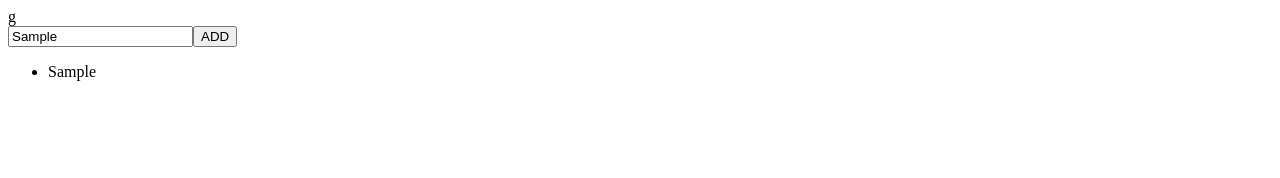
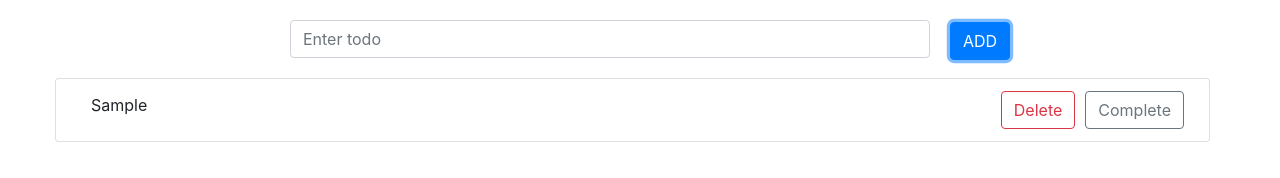
Before and after one commit to wkddngus5/redux-todo, a React app: page / in a window 1280 px wide. Both pictures are taken after typing "Sample" into the empty fields and a click on the button "ADD". Built offline with nearby package versions, Linux system fonts and the light colour scheme.

Commit message:
make container

```diff
--- a/src/acitons/index.js
+++ b/src/acitons/index.js
@@ -1,5 +1,10 @@
 export const ADD_TODO = 'ADD_TODO';
+export const DELETE_TODO = 'DELETE_TODO';
 
 export function addTodo(text) {
   return { type: ADD_TODO, text }
 };
+
+export function deleteTodo(index) {
+  return { type: DELETE_TODO, index }
+}
--- /dev/null
+++ b/src/components/AddTodo.css
@@ -0,0 +1,10 @@
+form#addTodo {
+    text-align: center;
+    vertical-align: middle;
+}
+
+input#inputTodo {
+    width: 50%;
+    margin: 20px;
+    display: inline-block;
+}
--- a/src/components/AddTodo.js
+++ b/src/components/AddTodo.js
@@ -1,32 +1,34 @@
-import React, {Component} from 'react'
+import React, { Component } from 'react';
+import { connect } from 'react-redux';
 
 import { addTodo } from "../acitons";
+import './AddTodo.css';
 
-class AddTodo extends Component {
-  constructor(props) {
-    super(props);
-    console.log(this.props);
-    this.onClick = this.onClick.bind(this);
-  }
+let AddTodo = ({ dispatch }) => {
+  let input;
 
-  componentDidMount() {
-    this.inputTodo = document.querySelector('#inputTodo');
-  }
-
-  onClick(e) {
-    e.preventDefault();
-    const { addTodo } = this.props;
-    addTodo(this.inputTodo.value);
-  }
-
-  render() {
-    return (
-      <form id='addTodo'>
-        <input id='inputTodo' placeholder='Enter todo'/>
-        <button type='submit' onClick={this.onClick}>ADD</button>
+  return (
+    <div>
+      <form id='addTodo' onSubmit={e => {
+        e.preventDefault();
+        dispatch(addTodo(input.value));
+        input.value = '';
+      }}
+      >
+        <input
+          ref={node => {
+            input = node;
+          }}
+          className='form-control'
+          id='inputTodo'
+          placeholder='Enter todo'
+        />
+        <button className='btn btn-primary' type='submit'>ADD</button>
       </form>
-    );
-  }
+    </div>
+  )
 }
 
+AddTodo = connect()(AddTodo);
+
 export default AddTodo;
--- /dev/null
+++ b/src/components/App.js
@@ -0,0 +1,14 @@
+import React from 'react';
+import PropTypes from 'prop-types'
+
+import AddTodo from './AddTodo';
+import VisibleTodoList from '../containers/VisibleTodoList';
+
+const App = () => (
+  <div>
+    <AddTodo/>
+    <VisibleTodoList/>
+  </div>
+);
+
+export default App;
--- a/src/components/Todo.js
+++ b/src/components/Todo.js
@@ -1,7 +1,20 @@
-import React from 'react';
+import React, {Component} from 'react';
+import PropTypes from 'prop-types';
 
-const Todo = ({ text }) => (
-  <li>{text}</li>
+const Todo = ({index, text}) => (
+  <li className='list-group-item row' data-item={index}>
+    <div className='col-sm text'>{text}</div>
+    <div className='col-sm complete'>
+      <button type="button" className="btn btn-outline-secondary">Complete</button>
+    </div>
+    <div className='col-sm delete'>
+      <button type="button" className="btn btn-outline-danger">Delete</button>
+    </div>
+  </li>
 );
 
+Todo.propTypes = {
+  text: PropTypes.string.isRequired
+};
+
 export default Todo;
--- /dev/null
+++ b/src/components/TodoList.css
@@ -0,0 +1,15 @@
+.col-sm {
+    display: inline-block;
+    vertical-align: middle;
+}
+
+.col-sm.text {
+    width: 60%;
+}
+
+.col-sm.complete, .col-sm.delete {
+    width: auto;
+    padding: 0 5px;
+    float: right;
+    display: inline-block;
+}
--- a/src/components/TodoList.js
+++ b/src/components/TodoList.js
@@ -1,22 +1,23 @@
-import React, {Component} from 'react'
+import React, { Component } from 'react';
+import PropTypes from 'prop-types'
 
 import Todo from './Todo';
+import './TodoList.css';
 
-class TodoList extends Component {
-  constructor(props) {
-    super(props);
-  }
+const TodoList = ({ todos }) => (
+  <ul className='list-group container'>
+    {todos.map((todo, index) => (
+      <Todo key={index} {...todo} />
+    ))}
+  </ul>
+);
 
-  render() {
-    const { todos } = this.props;
-    const todoEls = todos.map((todo, index) => (
-      <Todo key={index} {...todo} />
-    ));
-
-    return (
-      <ul>{todoEls}</ul>
-    );
-  }
-}
+TodoList.propTypes = {
+  todos: PropTypes.arrayOf(
+    PropTypes.shape({
+      text: PropTypes.string.isRequired
+    }).isRequired
+  ).isRequired,
+};
 
 export default TodoList;
--- /dev/null
+++ b/src/containers/VisibleTodoList.js
@@ -0,0 +1,16 @@
+import { connect } from 'react-redux';
+import TodoList from '../components/TodoList';
+
+const getVisibleTodos = (todos) => {
+  return todos;
+};
+
+const mapStateToProps = state => {
+  return {
+    todos: getVisibleTodos(state.todos)
+  }
+};
+
+const VisibleTodoList = connect(mapStateToProps)(TodoList);
+
+export default VisibleTodoList;
--- a/src/index.html
+++ b/src/index.html
@@ -3,8 +3,12 @@
 <head>
     <meta charset="UTF-8">
     <title>Redux Todo</title>
+    <link rel="stylesheet" href="https://stackpath.bootstrapcdn.com/bootstrap/4.1.3/css/bootstrap.min.css" integrity="sha384-MCw98/SFnGE8fJT3GXwEOngsV7Zt27NXFoaoApmYm81iuXoPkFOJwJ8ERdknLPMO" crossorigin="anonymous">
+    <script src="https://code.jquery.com/jquery-3.3.1.slim.min.js" integrity="sha384-q8i/X+965DzO0rT7abK41JStQIAqVgRVzpbzo5smXKp4YfRvH+8abtTE1Pi6jizo" crossorigin="anonymous"></script>
+    <script src="https://cdnjs.cloudflare.com/ajax/libs/popper.js/1.14.3/umd/popper.min.js" integrity="sha384-ZMP7rVo3mIykV+2+9J3UJ46jBk0WLaUAdn689aCwoqbBJiSnjAK/l8WvCWPIPm49" crossorigin="anonymous"></script>
+    <script src="https://stackpath.bootstrapcdn.com/bootstrap/4.1.3/js/bootstrap.min.js" integrity="sha384-ChfqqxuZUCnJSK3+MXmPNIyE6ZbWh2IMqE241rYiqJxyMiZ6OW/JmZQ5stwEULTy" crossorigin="anonymous"></script>
 </head>
 <body>
-    g<div id="root"></div>
+    <div id="root"></div>
 </body>
 </html>
--- a/src/index.js
+++ b/src/index.js
@@ -1,22 +1,21 @@
 import { createStore } from 'redux';
 import React from 'react';
 import ReactDOM from 'react-dom'
+import { Provider } from 'react-redux';
 
 import rootReducer from './reducers';
 import { addTodo } from "./acitons";
-import TodoList from './components/TodoList';
-import AddTodo from './components/AddTodo';
+import App from './components/App';
+
 
 const store = createStore(rootReducer);
 
 const render = () => ReactDOM.render(
-  <div id='app'>
-    <AddTodo addTodo={(text) => { store.dispatch(addTodo(text)) }}/>
-    <TodoList todos={store.getState()}/>
-  </div>
+  <Provider store={store}>
+    <App />
+  </Provider>
   ,
   document.querySelector('#root')
 );
 
 render();
-store.subscribe(render);
--- a/src/reducers/index.js
+++ b/src/reducers/index.js
@@ -1,6 +1,8 @@
-import { ADD_TODO } from "../acitons";
+import { combineReducers } from 'redux';
 
-export default (state = [], action) => {
+import { ADD_TODO, DELETE_TODO } from "../acitons";
+
+function todos (state = [], action) {
   switch (action.type) {
     case ADD_TODO:
       return [
@@ -10,7 +12,16 @@ export default (state = [], action) => {
           text: action.text
         },
       ];
+    case DELETE_TODO:
+      console.log(asdf);
+      return state;
     default:
       return state;
   }
 }
+
+const todoApp = combineReducers({
+  todos
+});
+
+export default todoApp;
--- a/webpack.config.js
+++ b/webpack.config.js
@@ -19,6 +19,10 @@ module.exports = {
             options: { minimize: true }
           }
         ]
+      },
+      {
+        test: /\.css$/,
+        use: [MiniCssExtractPlugin.loader, 'css-loader']
       }
     ]
   },
```
